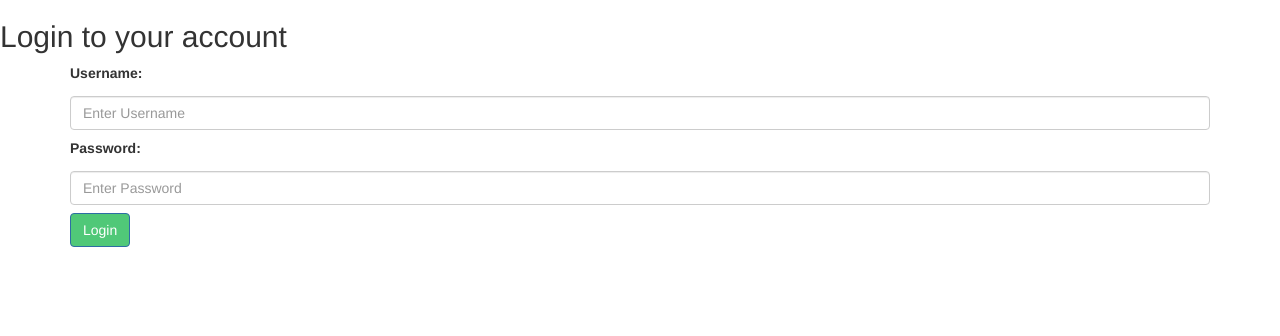
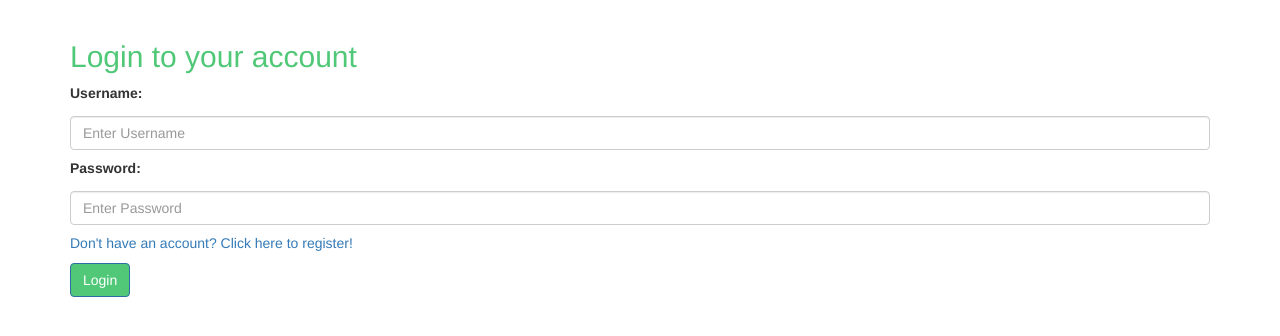
Before and after one commit to Superman8218/emerald, a Django app: page /accounts/login/ in a window 1280 px wide. Shown: the part 52-388 px from the top of the page. Run offline with Django 3.2, Linux system fonts and the light colour scheme; some libraries are stand-ins or nearby versions.

Commit message:
Cosmetic changes to login and register

```diff
--- a/accounts/views.py
+++ b/accounts/views.py
@@ -10,6 +10,7 @@ from django.views.generic import View
 import pdb
 
 def register(request):
+    pdb.set_trace()
     form = UserCreationForm(data=request.POST or None)
     if request.method == 'POST' and form.is_valid():
         form.save()
--- a/sass/custom.scss
+++ b/sass/custom.scss
@@ -32,6 +32,11 @@ $emerald: #50C878;
     border: $emerald;
 }
 
+.std-header
+{
+    color: $emerald;
+}
+
 //Login Inputs
 
 input[type=text], input[type=password]
--- a/static/emerald/custom.css
+++ b/static/emerald/custom.css
@@ -18,6 +18,9 @@
   color: #50C878;
   border: #50C878; }
 
+.std-header {
+  color: #50C878; }
+
 input[type=text], input[type=password] {
   width: 100%;
   margin: 8px 0;
--- a/templates/accounts/login.html
+++ b/templates/accounts/login.html
@@ -7,25 +7,31 @@
 {% block login_info %} {% endblock %}
 
 {% block content %}
-    <h2>Login to your account</h2>
+    <div class="container">
+        <h2 class="std-header">Login to your account</h2>
         <form action="{% url 'login' %}" method="post">
             {% csrf_token %}
-        <div class="container">
                 <label for="id_username"><b>Username:</b></label>
                 <input type="text" class="form-control" name="username" placeholder="Enter Username" size="50" required/>
 
                 <label for="id_password"><b>Password:</b></label>
                 <input type="password" class="form-control" name="password" placeholder="Enter Password" value="" size="50" required/>
 
+            <!--Give users the ability to register-->
+
+            <p>
+                <a href="{% url 'register' %}">Don't have an account? Click here to register!</a>
+            </p>
+
             <button type="submit" class="btn btn-primary" value="submit"/>Login</button>
 
-        </div>
 
             <!--This is here so that we know which page we should redirect to.  If it is empty the user is redirected to the home page.-->
 
             <input type="hidden" value="{{ next }}" name="next" />
 
         </form>
+    </div>
 {% endblock %}
 
 {% block footer %}
```
Also changed, not shown: templates/accounts/register.html (+4 -4 lines), 1 other file. Lines whose indentation alone changed are shown as unchanged.
